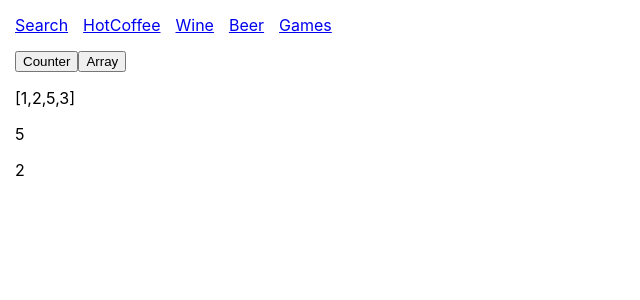
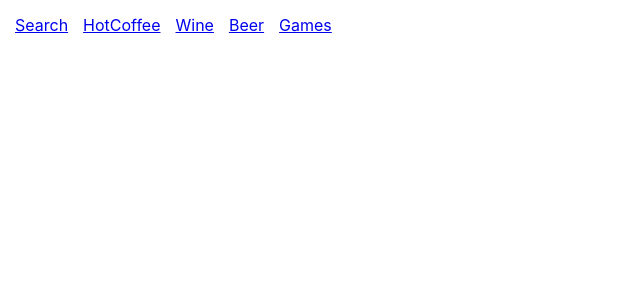
Before and after one commit to MuthulakshmiSathiyanarayanan/ApiFetch, a React (Create React App) app: page / in a window 1280 px wide. Shown: the top 300 px of the page, without its empty margins (0-640 px from the left). Built offline with nearby package versions, Linux system fonts and the light colour scheme.

Commit message:
usused changes

```diff
--- a/src/pages/headerSearchAndDummyMemo.js
+++ b/src/pages/headerSearchAndDummyMemo.js
@@ -21,7 +21,7 @@ const SearchBox = () => {
   );
 };
 //useMemo hook implementation for a sample function not associated with any of the api fetched pages
-const DummyMemoFunction = () => {
+/* const DummyMemoFunction = () => {
   const [counter, setCounter] = useState(2); //tried a sample  dummy fun for useMemo
   const [sampleArray, setSampleArray] = useState([1, 2, 5, 3]);
   function showMax() {
@@ -41,5 +41,5 @@ const DummyMemoFunction = () => {
       <span> {counter}</span>
     </div>
   );
-};
-export { SearchBox, DummyMemoFunction };
+};*/
+export { SearchBox /* DummyMemoFunction */ };
--- a/src/pages/route.js
+++ b/src/pages/route.js
@@ -4,7 +4,7 @@ import BeerApp from "./beer";
 import WineApp from "./wine";
 import GamesApp from "./games";
 import App from "../App";
-import { DummyMemoFunction } from "./headerSearchAndDummyMemo";
+// import { DummyMemoFunction } from "./headerSearchAndDummyMemo";
 
 export default function MyRouter() {
   return (
@@ -13,7 +13,6 @@ export default function MyRouter() {
         <Route path="/" element={<App />}>
           {" "}
           //main layout page//
-          <Route index element={<DummyMemoFunction />} /> //default home page
           <Route path="hotCoffee" element={<HotCoffeeApp />} />
           /*higher order component*/
           <Route path="wine" element={<WineApp />} />
```
